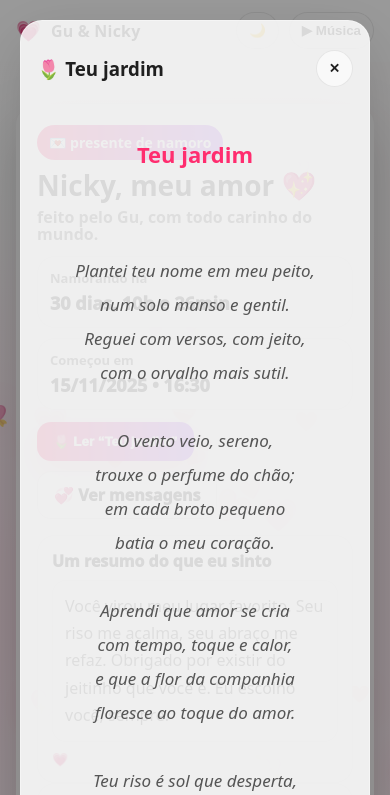
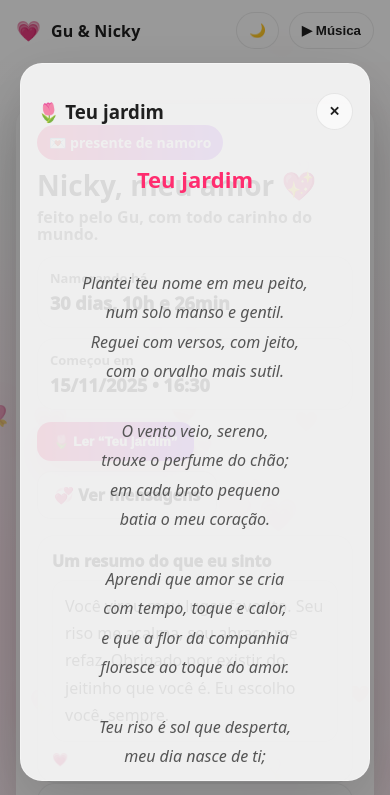
Before and after one commit to yukyhyro/presente-nicky, a plain HTML site: page index.html in a window 390 px wide. Both pictures are taken after a click on the button "🌷 Ler “Teu jardim”". Shown: the top 795 px of the page. Drawn offline with Linux system fonts and the light colour scheme.

Commit message:
Update style.css

```diff
--- a/style.css
+++ b/style.css
@@ -494,6 +494,8 @@ body{
   z-index: 80;
 }
 .hidden{ display:none; }
+
+/* ✅ ALTERADO: modal-card agora cabe no celular e permite rolagem */
 .modal-card{
   width: min(720px, 100%);
   background: var(--card);
@@ -501,7 +503,13 @@ body{
   box-shadow: var(--shadow);
   border: 1px solid rgba(255,255,255,.35);
   padding: 16px;
+
+  /* NOVO (corrige poema cortado no mobile) */
+  max-height: 85vh;
+  overflow: auto;
+  -webkit-overflow-scrolling: touch;
 }
+
 .modal-head{
   display:flex;
   align-items:center;
@@ -524,6 +532,19 @@ body{
   color: var(--accent);
   display:block;
   margin-bottom: 10px;
+}
+
+/* ✅ NOVO: garante que o <p> do poema não fique com margens estranhas */
+.poem p{
+  margin: 0;
+}
+
+/* ✅ NOVO: no celular, poema um pouquinho menor pra caber melhor */
+@media (max-width: 700px){
+  .poem{
+    font-size: 16px;
+    line-height: 1.85;
+  }
 }
 
 .lightbox{
```
